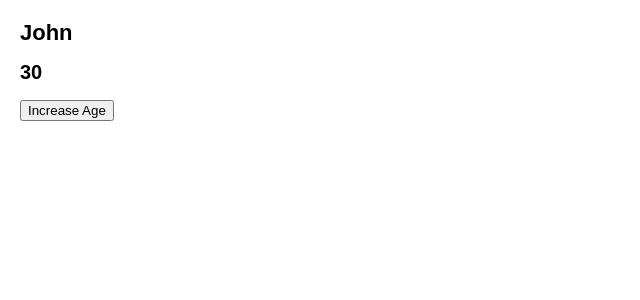
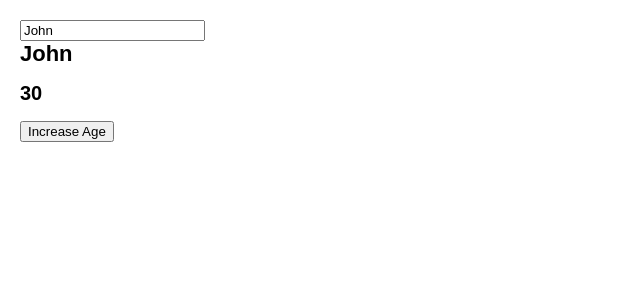
Before and after one commit to Fakecloak/my-first-react-app, a React (Vite) app: page / in a window 1280 px wide. Shown: the top 300 px of the page, without its empty margins (0-640 px from the left). Built offline with nearby package versions, Linux system fonts and the light colour scheme.

Commit message:
create Person component with state-managed name and age inputs

```diff
--- a/src/Person.jsx
+++ b/src/Person.jsx
@@ -8,8 +8,13 @@ export default function Person(){
         setPerson( {...person, age: person.age +1});
     };
 
+    const handleNameChange = (e) => {
+        setPerson( {...person, name: e.target.value});
+    }
+
     return (
         <>
+        <input type="text" value={person.name} placeholder="Enter full name" onChange={handleNameChange}/>
         <h1>{person.name}</h1>
         <h2>{person.age}</h2>
         <button onClick={handleIncreaseAge}>Increase Age</button>
```
